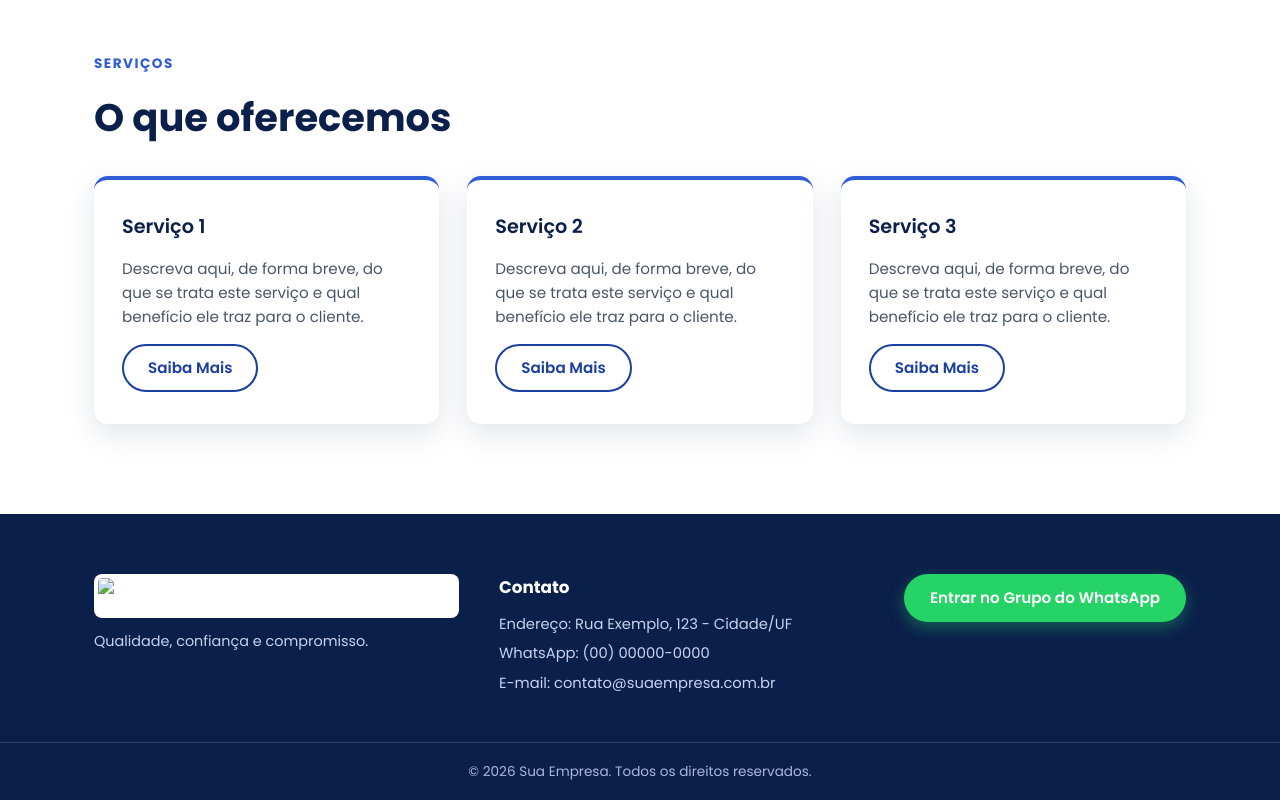
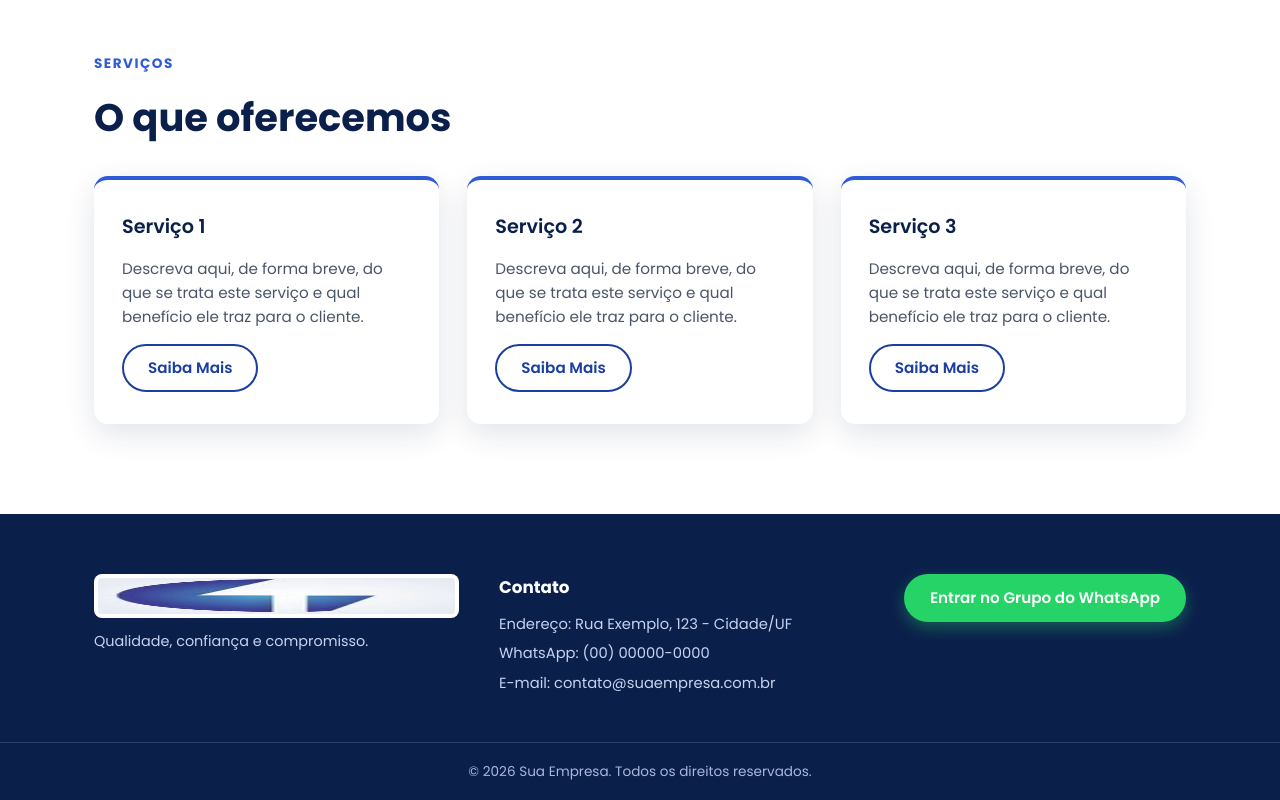
Before and after one commit to YAEDigitalMarketing/grupo, a plain HTML site: page index.html in a window 1280 px wide. Shown: the part 557-1357 px from the top of the page. Drawn offline with Linux system fonts and the light colour scheme.

Commit message:
Update index.html

```diff
--- a/index.html
+++ b/index.html
@@ -124,7 +124,7 @@
     <div class="container footer__inner">
 
       <div class="footer__brand">
-        <img src="images/logo.jpg" alt="Logomarca da empresa" class="footer__logo" />
+        <img src="logo.jpg" alt="Logomarca da empresa" class="footer__logo" />
         <p class="footer__slogan">Qualidade, confiança e compromisso.</p>
       </div>
 
```
